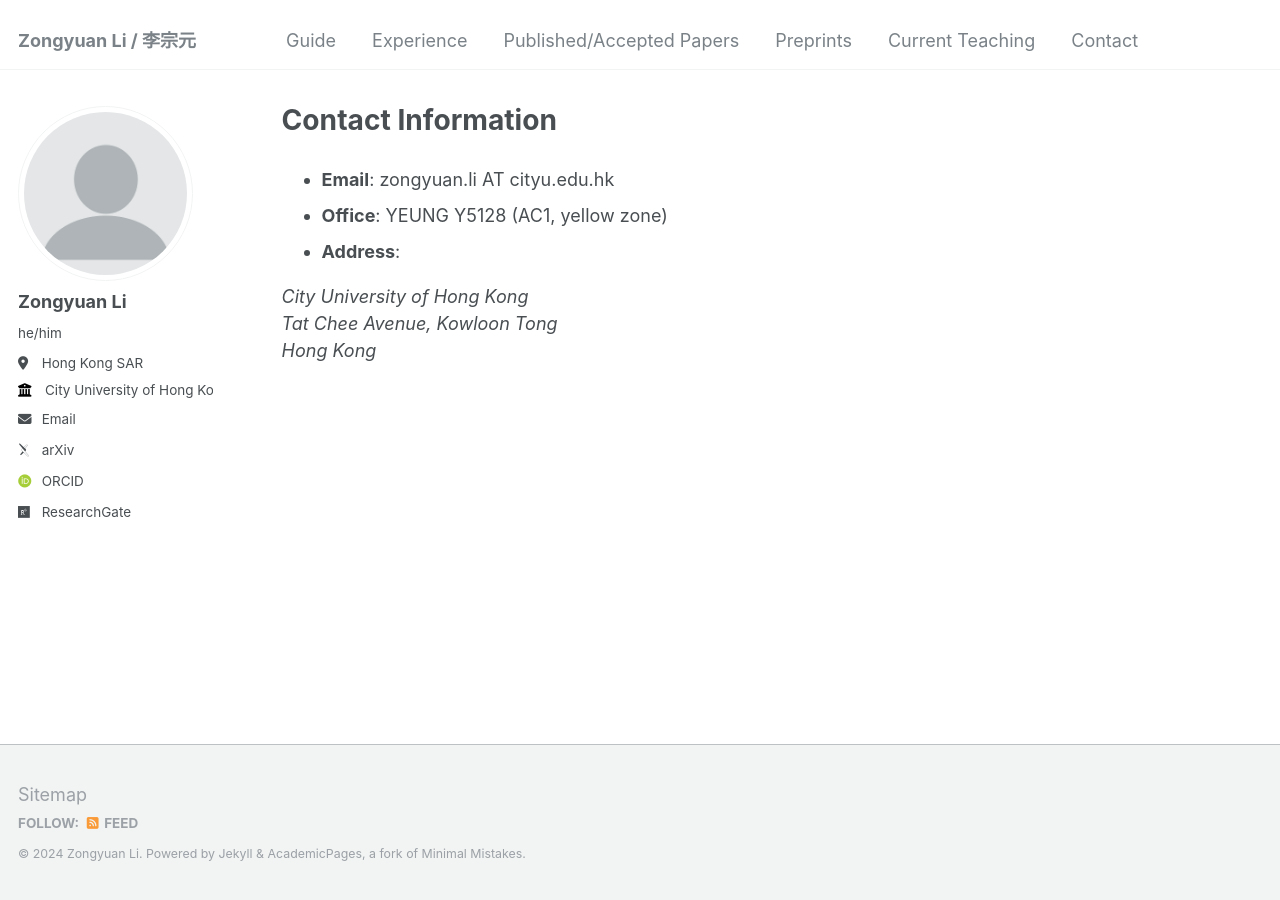
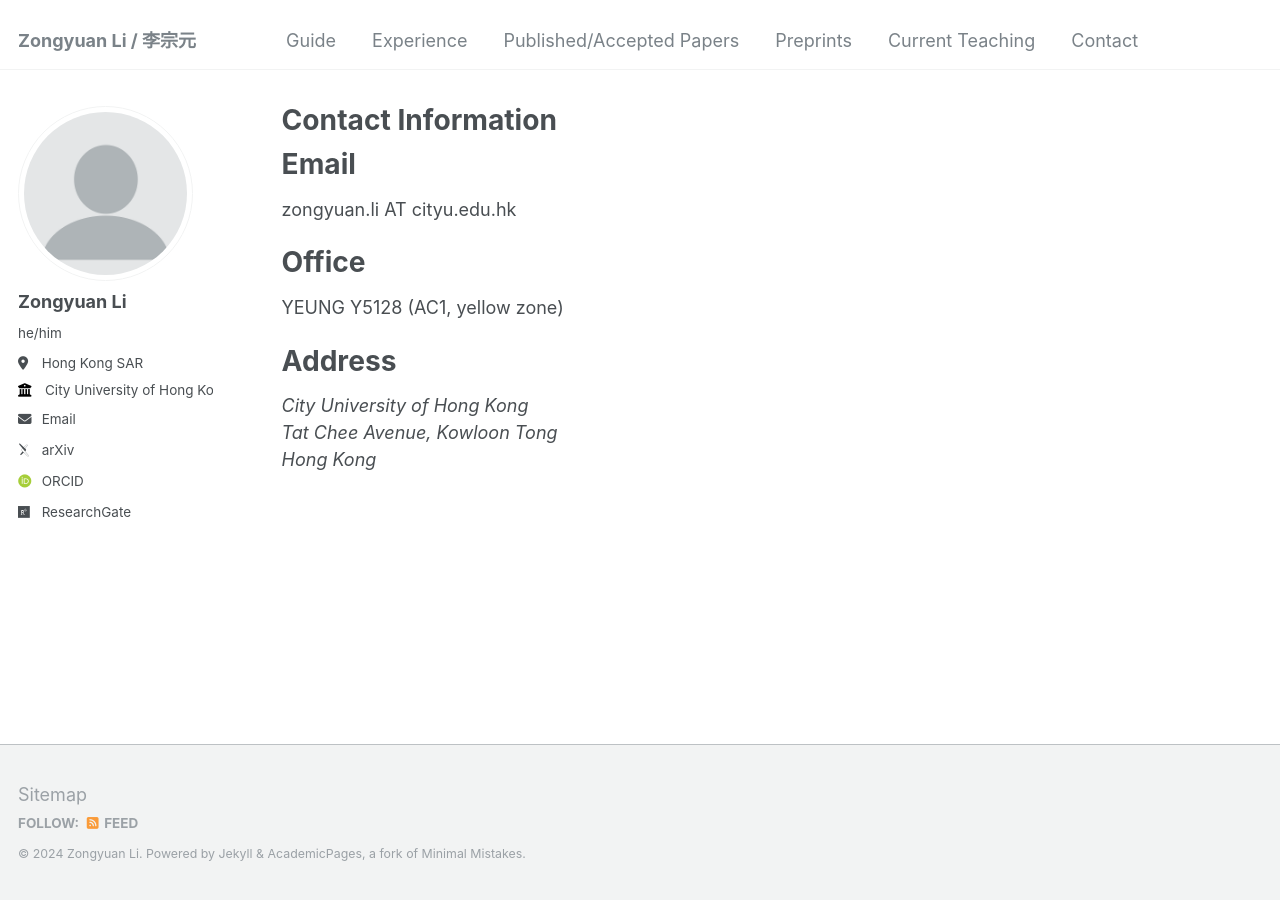
Before and after one commit to zongyuan-li/zongyuan-li.github.io, a Jekyll site: the page built from _pages/contact.md, in a window 1280 px wide. Built offline with Jekyll 4.4.1, drawn with Linux system fonts in a browser that asks for light colours; some web fonts are replaced.

```diff
--- a/_pages/contact.md
+++ b/_pages/contact.md
@@ -7,11 +7,12 @@ redirect_from:
   - /contact.html
 ---
 
-* **Email**:
+# Email
   zongyuan.li AT cityu.edu.hk
-* **Office**:
+# Office
   YEUNG Y5128 (AC1, yellow zone)
-* **Address**:
+# Address
+
 <address>
   City University of Hong Kong<br /> Tat Chee Avenue, Kowloon Tong<br /> Hong Kong
 </address>
```
